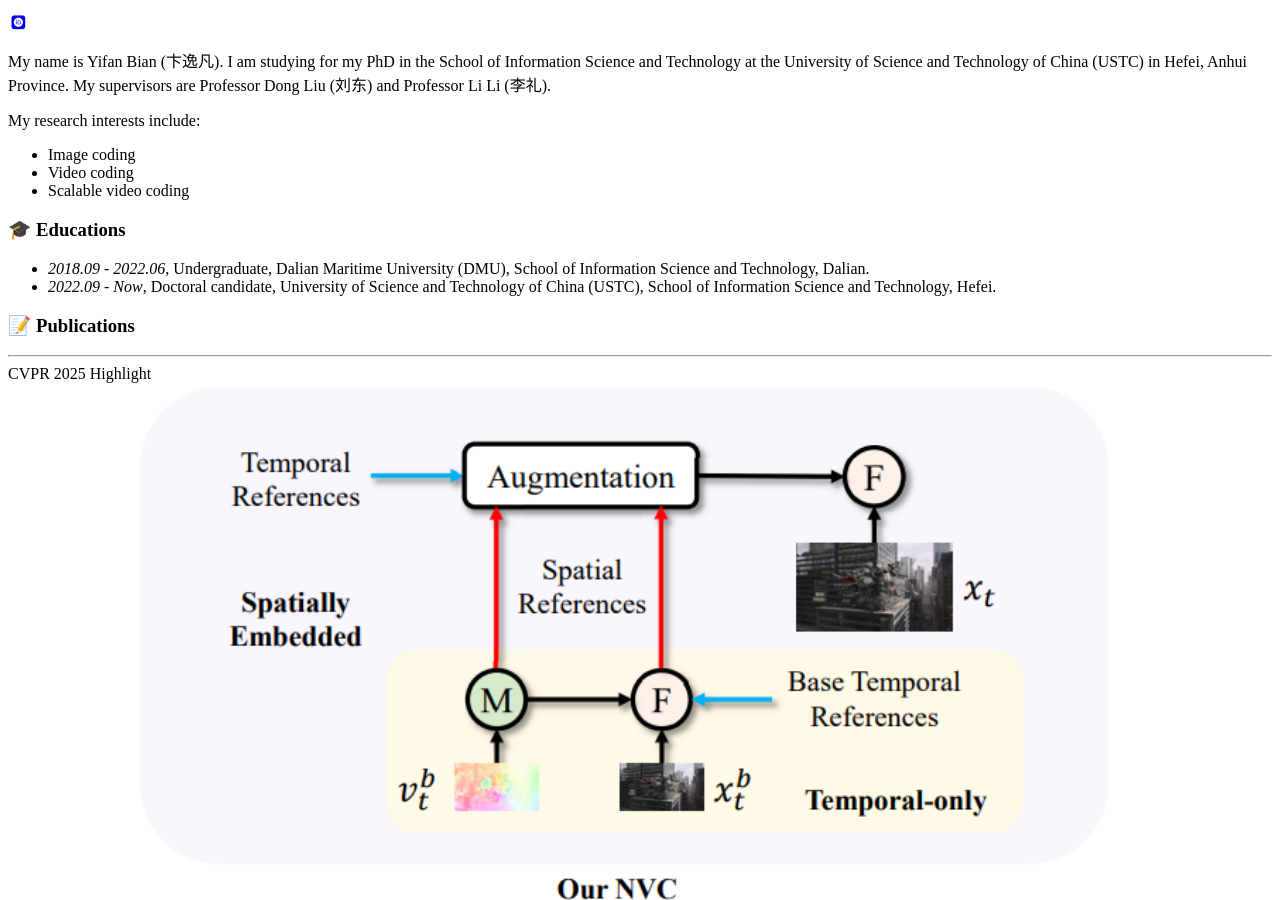
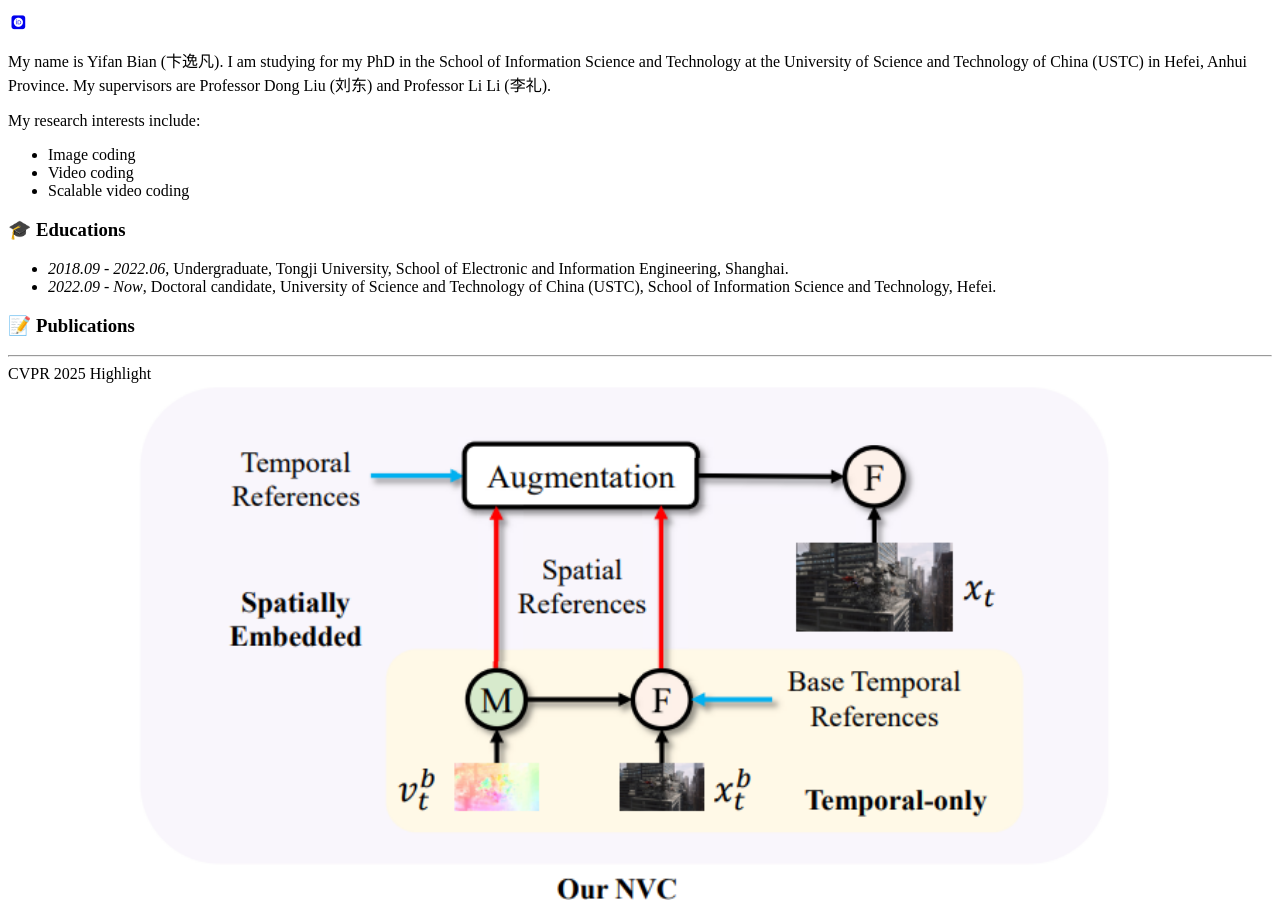
Before and after one commit to EsakaK/PersonalPage, a Jekyll site: the page built from _pages/about.md, in a window 1280 px wide and 900 px high, scrolled down 1030 px. Built offline with Jekyll 4.4.1, drawn with Linux system fonts in a browser that asks for light colours; some web fonts are replaced.

Commit message:
UPDATE Educations

```diff
--- a/_pages/about.md
+++ b/_pages/about.md
@@ -29,7 +29,7 @@ My research interests include:
 <span class='anchor' id='-edu'></span>
 
 # 🎓 Educations
-- *2018.09 - 2022.06*, Undergraduate, <a href="https://www.tongji.edu.cn/"></a> Dalian Maritime University (DMU), School of Information Science and Technology, Dalian.
+- *2018.09 - 2022.06*, Undergraduate, <a href="https://www.tongji.edu.cn/"></a> Tongji University, School of Electronic and Information Engineering, Shanghai.
 - *2022.09 - Now*, Doctoral candidate, <a href="https://www.ustc.edu.cn/"></a> University of Science and Technology of China (USTC), School of Information Science and Technology, Hefei.
 
 <span class='anchor' id='-pub'></span>
```
